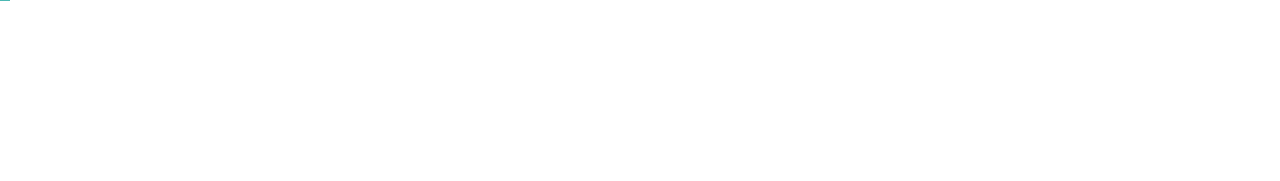
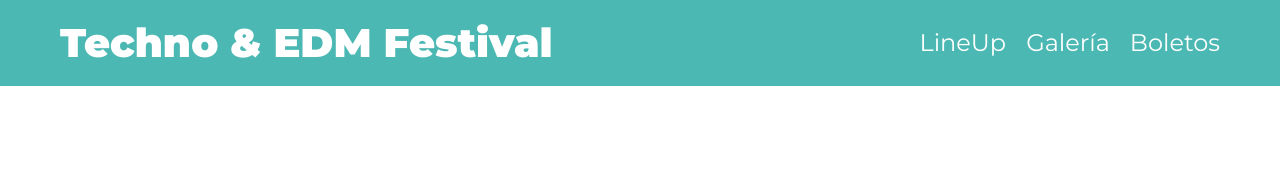
Before and after one commit to erickgasparg/festivalmusica, a website: page index.html in a window 1280 px wide. Drawn offline with Linux system fonts and the light colour scheme.

Commit message:
mixins  video 181
agregando mixins a header

```diff
--- a/src/scss/layout/_header.scss
+++ b/src/scss/layout/_header.scss
@@ -4,30 +4,11 @@
 .header {
     background-color: v.$verde;
 
-    @include m.telefono {
-        color: white;
-        width: 10px;
-        height: 1px;
-    }
-
-    @include m.tablet {
-        color: white;
-        width: 10px;
-        height: 1px;
-    }
-
-    @include m.desktop {
-        color: white;
-        width: 10px;
-        height: 1px;
-    }
-
-    @include m.desktopXL {
-        color: white;
-        width: 10px;
-        height: 1px;
-    }
-
+    // @include m.telefono {
+    //     color: white;
+    //     width: 10px;
+    //     height: 1px;
+    // }
     .contenido-header {
         padding: 2rem;
         display: flex;
```
Also changed, not shown: build/css/app.css.
